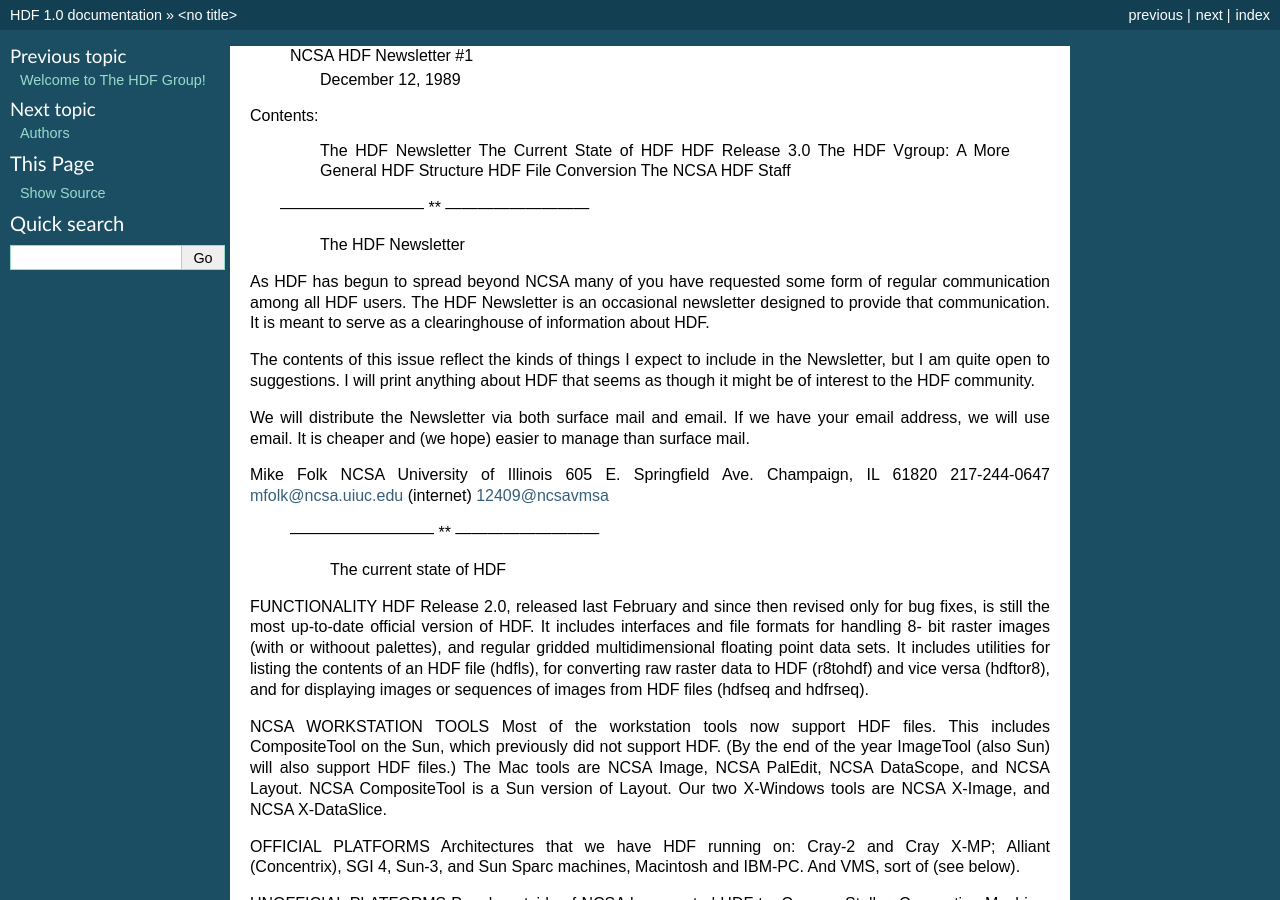
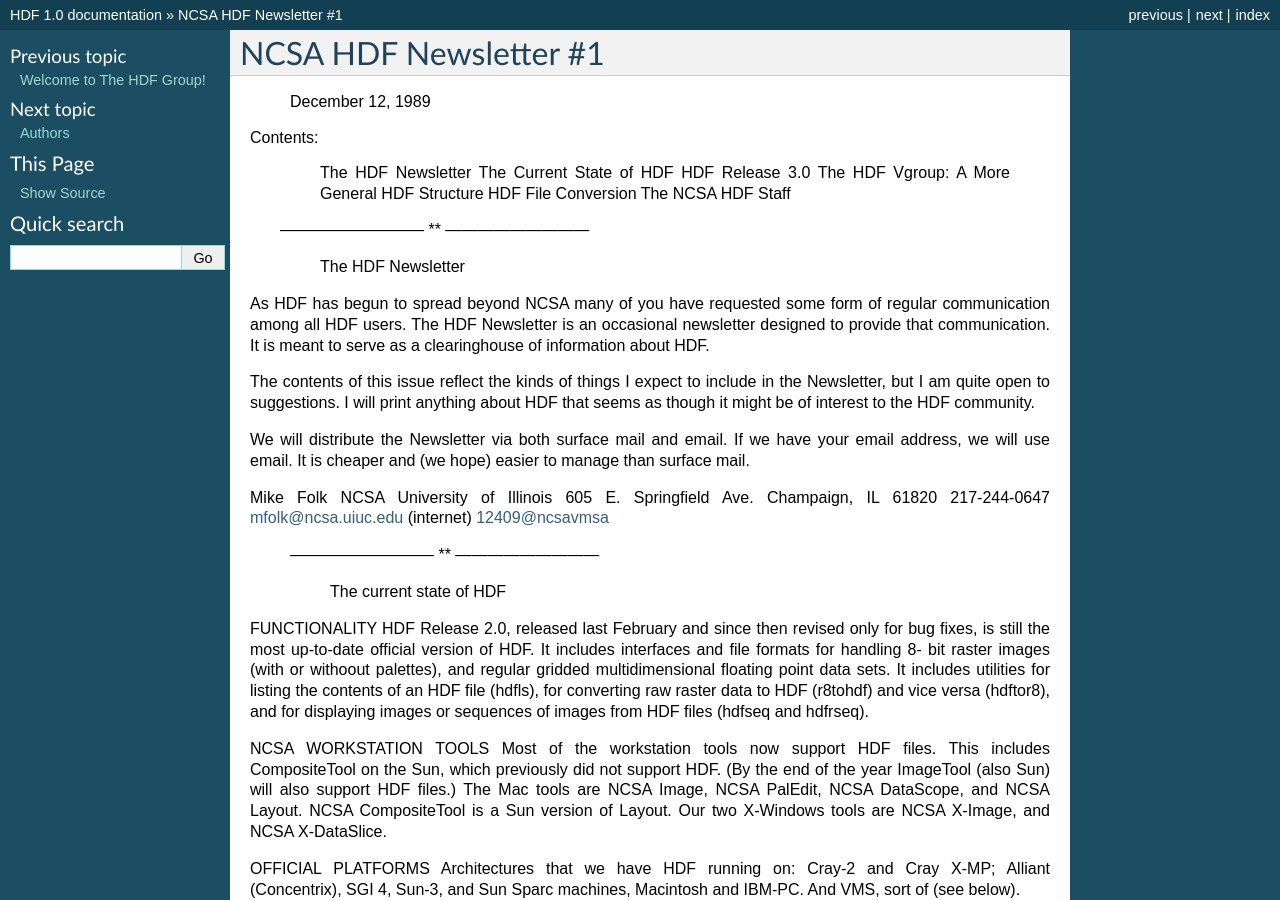
Before and after one commit to hdfeos/hdf, a Sphinx documentation site: the page built from docs/001.rst, in a window 1280 px wide and 900 px high. Built offline with Sphinx 7.4.7, drawn with Linux system fonts in a browser that asks for light colours; some of the changed text lies outside the part shown.

Commit message:
docs: add header for news

```diff
--- a/docs/001.rst
+++ b/docs/001.rst
@@ -1,5 +1,5 @@
-
-                         NCSA HDF Newsletter #1
+NCSA HDF Newsletter #1
+======================
                            December 12, 1989
 
 Contents:
```
